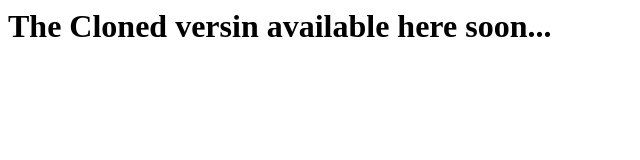
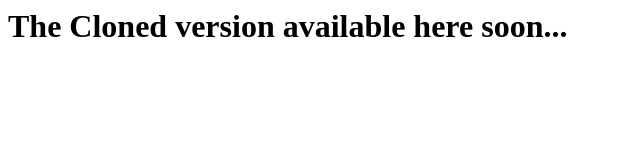
Before and after one commit to Zerro2003/Cloning-Gate, a plain HTML site: page index.html in a window 1280 px wide. Shown: the whole page, without its empty margins (0-640 px from the left). Drawn offline with Linux system fonts and the light colour scheme.

Commit message:
change typo

```diff
--- a/index.html
+++ b/index.html
@@ -5,6 +5,6 @@
     <title>Document</title>
   </head>
   <body>
-    <h1>The Cloned versin available here soon...</h1>
+    <h1>The Cloned version available here soon...</h1>
   </body>
 </html>
```
